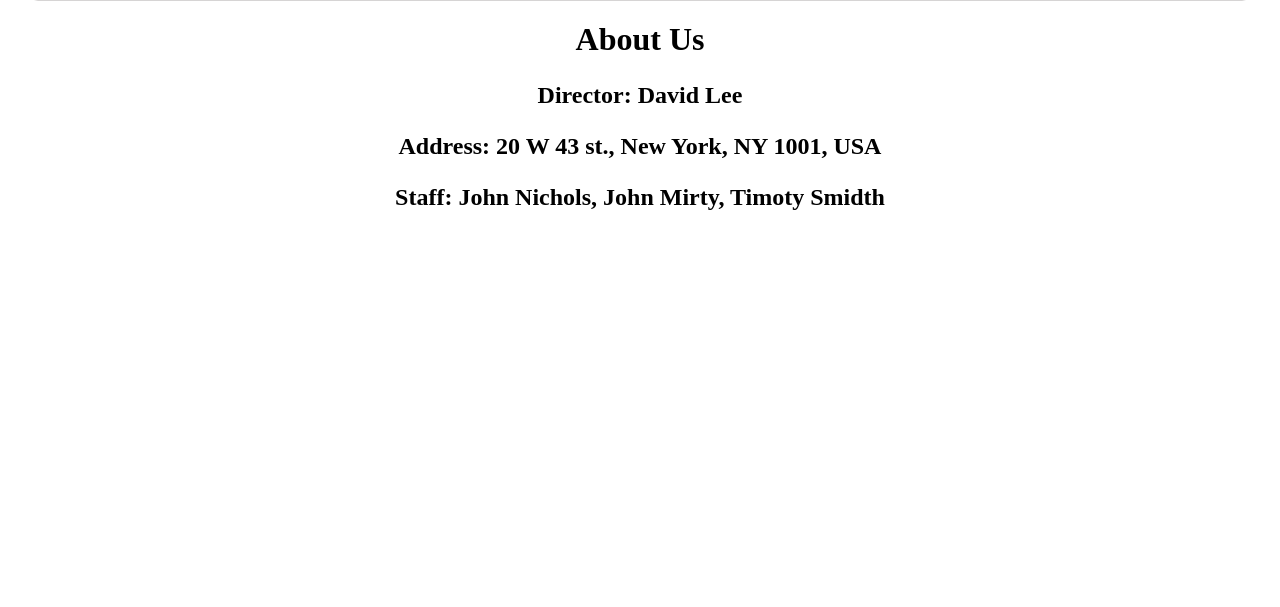
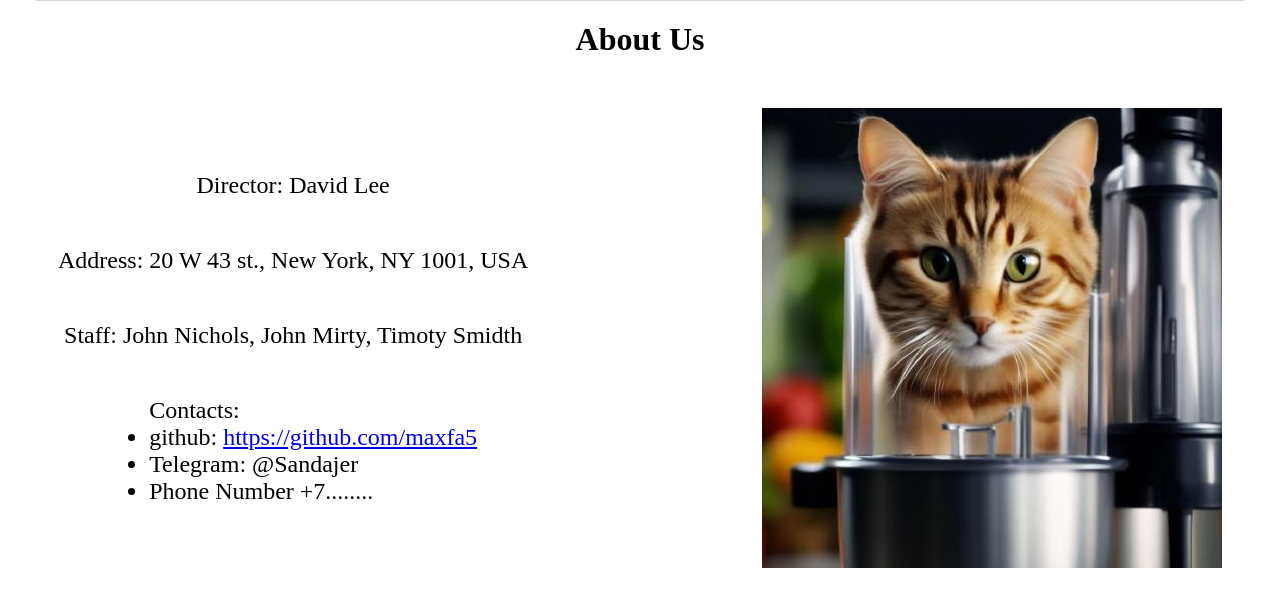
Before and after one commit to maxfa5/blog_609-31_MaximF, a Django app: page /about/ in a window 1280 px wide. Shown: the part 111-718 px from the top of the page. Run offline with Django 5.2, Linux system fonts and the light colour scheme.

Commit message:
sandajer - add new blocks in about us

```diff
--- a/mysite/views.py
+++ b/mysite/views.py
@@ -1,11 +1,14 @@
 # from django.http import HttpResponse
 
 from django.shortcuts import render
-
+from articles.models import Article
+from django.templatetags.static import static
 
 def homepage(request):
     data = {"header": "Homepage", "message": "Welcome to my site!"}
-    return render(request, 'homepage.html', context=data)
+    articles = Article.objects.order_by('date')[:2]
+
+    return render(request, 'homepage.html', context={"data": data, "articles":articles})
 
 
 def about(request):
@@ -13,8 +16,9 @@ def about(request):
     staff = ['John Nichols', "John Mirty", 'Timoty Smidth']
     director = {"name": "David Lee", "img": '/director.jpg'}
     address = ('20 W 43 st.', "New York", "NY 1001", 'USA')
-    data = {"header": header,"staff": staff, "director": director, "address":address}
-
+    Contacts = ["https://github.com/maxfa5","@Sandajer","+7........"]
+    data = {"header": header,"staff": staff, "director": director, "address":address, "Contacts":Contacts}
+    img = static("cat.jpg")
     return render(request, 'about.html', data)
 
 from django.shortcuts import render
--- a/static_main/css/style.css
+++ b/static_main/css/style.css
@@ -28,7 +28,21 @@ p {
     margin: 0 auto;
     flex-wrap: wrap;
 }
-.logo_img{
+
+.about_us{
+    margin: 50px;
+    display: flex;
+    flex-direction: row;
+    align-items: center;
+    justify-content: space-between;
+}
+.about_us_text{
+    display: flex;
+    flex-direction: column;
+    align-items: center;
+    justify-content: space-between;
+}
+.main_pic{
     height: 60px;
     width: 80px;
     background-image: url(../../media/images/logo.png);
@@ -80,6 +94,18 @@ p {
     margin: 0 auto;
 }
 
+.about_contacts{
+    font-size: 24px;
+}
+
+.logo_img{
+    /* background-image: url({{}}cat.jpg); */
+    height: 460px;
+    width: 460px;
+    background-position: center;
+    background-size: contain;
+    background-repeat: no-repeat;
+}
 
 .article__item p {
     margin: 0;
@@ -117,12 +143,6 @@ h1{
     align-items: center;
 }
 
-.main_pic{
-    width: 50%;
-    height: auto;
-    align-items: center;
-}
-
 .about_wrapper{
     margin-left: 30px;
     margin-right: 30px;
--- a/templates/about.html
+++ b/templates/about.html
@@ -1,8 +1,16 @@
-{% extends "base_layout.html"    %}
+{% extends "base_layout.html"%}
+{% load static %}
 {% block title  %}Homepage {%endblock title %}
 {% block content %}
-    <h1>{{header}}<h1>
-    <p> Director:  {{director.name}}</p>
-    <p>Address: {{address.0}}, {{address.1}}, {{address.2}}, {{address.3}}</p>
-    <p>Staff: {{staff.0}}, {{staff.1}}, {{staff.2}}</p>
+    <h1>{{header}}</h1>
+    <div class="about_us">
+        <div class="about_us_text">
+                <p> Director:  {{director.name}}</p>
+                <p>Address: {{address.0}}, {{address.1}}, {{address.2}}, {{address.3}}</p>
+                <p>Staff: {{staff.0}}, {{staff.1}}, {{staff.2}}</p>
+                <ul class="about_contacts">Сontacts: <li>github: <a href="{{Contacts.0}}">{{Contacts.0}}</a></li><li> Telegram: {{Contacts.1}}</li><li> Phone Number {{Contacts.2}}</li></ul>
+            </div>
+            <div class="logo_img" style="background-image: url('{% static "images/cat.jpg" %}');"></div>
+        </div>
+    </div>
 {% endblock content %}
--- a/templates/base_layout.html
+++ b/templates/base_layout.html
@@ -12,7 +12,7 @@
 <body>
     <div class="navBar">
         <div class="logo">
-            <a href="{% url 'homepage' %}"> <img class="logo_img"></img></a>
+            <a href="{% url 'homepage' %}"> <img class="main_pic"></img></a>
         </div>
         <div class="navigate">
             <div class="about_wrapper">
```
Also changed, not shown: accounts/views.py (+0 -12 lines), templates/homepage.html (+17 -2 lines), db.sqlite3, media/images/cat.jpg (added), static_main/images/cat.jpg (added).
